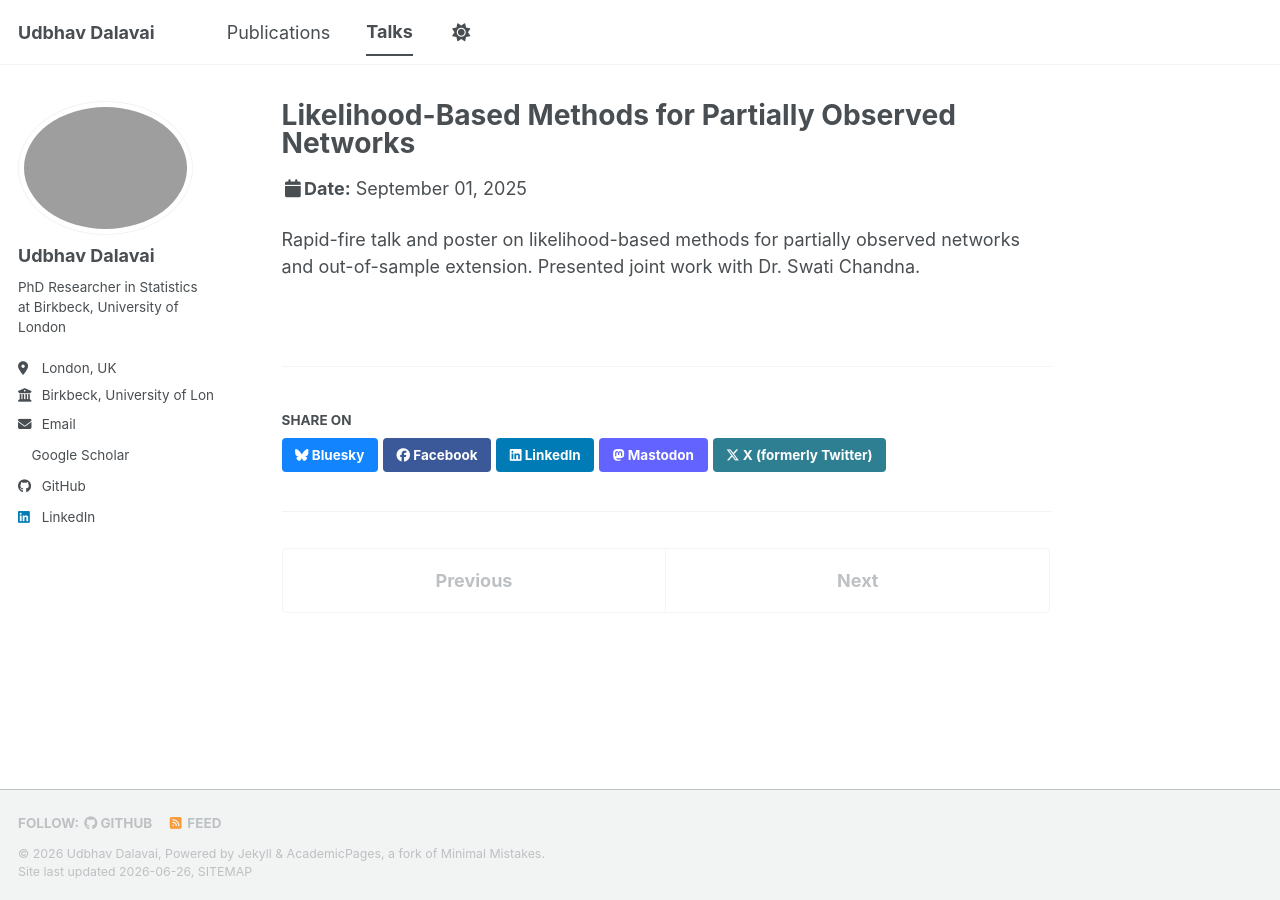
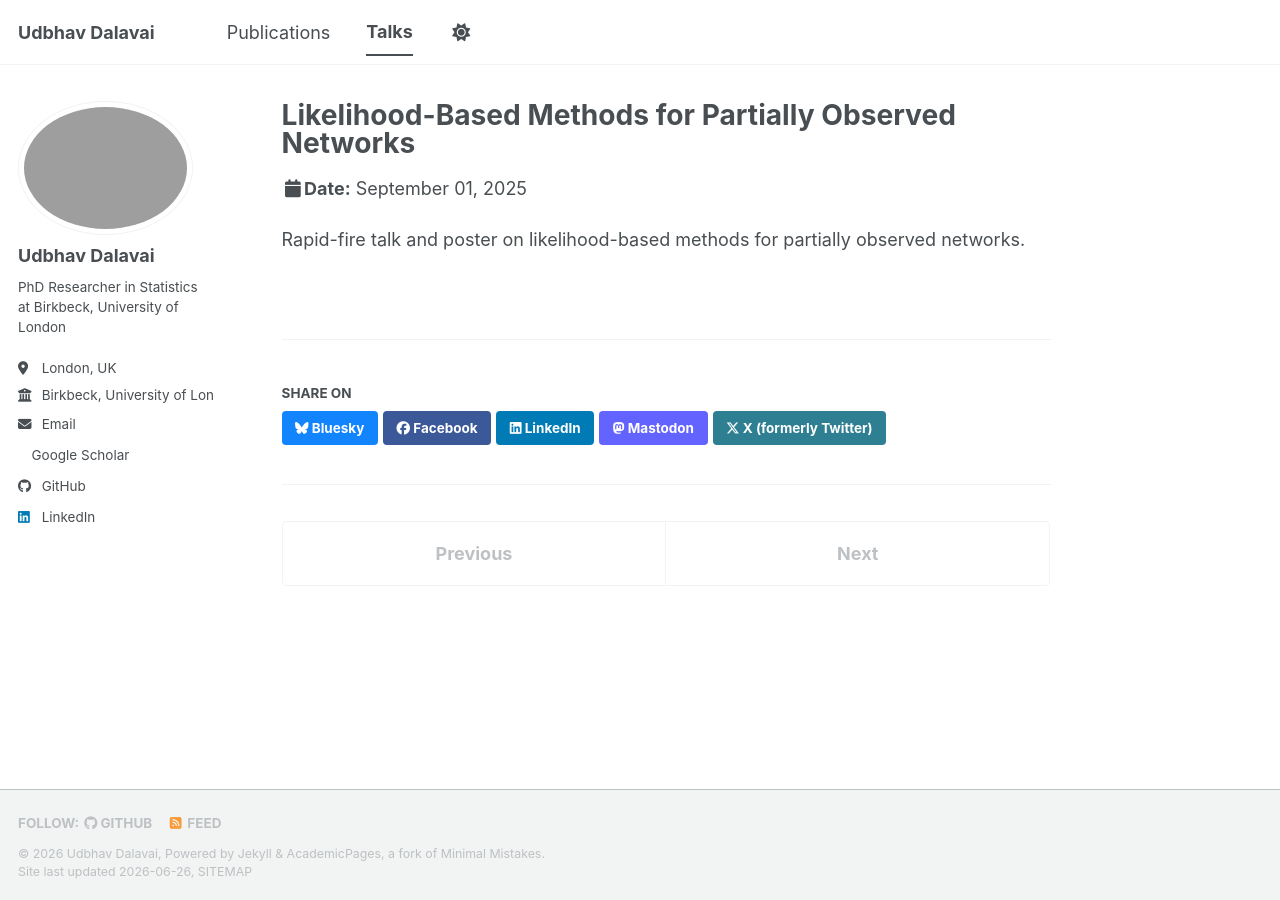
Before and after one commit to Udbhav-Dalavai/Udbhav-Dalavai.github.io, a Jekyll site: the page built from _talks/2025-09-01-rss-edinburgh.md, in a window 1280 px wide. Built offline with Jekyll 4.4.1, drawn with Linux system fonts in a browser that asks for light colours; a style sheet for code colours, icons or effects is not loaded.

Commit message:
Update 2025-09-01-rss-edinburgh.md

```diff
--- a/_talks/2025-09-01-rss-edinburgh.md
+++ b/_talks/2025-09-01-rss-edinburgh.md
@@ -8,4 +8,4 @@ date: 2025-09-01
 location: "Edinburgh, UK"
 ---
 
-Rapid-fire talk and poster on likelihood-based methods for partially observed networks and out-of-sample extension. Presented joint work with Dr. Swati Chandna.
+Rapid-fire talk and poster on likelihood-based methods for partially observed networks.
```
